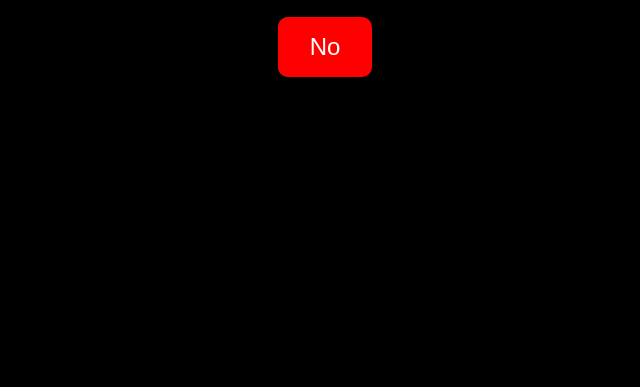
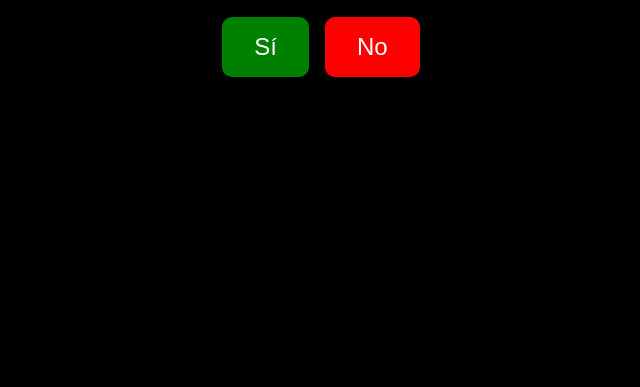
Before and after one commit to LIPOSEX/simon-es-gay, a plain HTML site: page index.html in a window 1280 px wide. Shown: the part 413-800 px from the top of the page, without its empty margins (319-959 px from the left). Drawn offline with Linux system fonts and the light colour scheme.

Commit message:
Update index.html

```diff
--- a/index.html
+++ b/index.html
@@ -25,6 +25,7 @@
     .buttons {
       display: flex;
       gap: 1rem;
+      position: relative;
     }
 
     button {
@@ -43,7 +44,6 @@
     #no {
       background-color: red;
       color: white;
-      position: absolute;
     }
   </style>
 </head>
@@ -59,6 +59,9 @@
     const yesButton = document.getElementById('yes');
 
     noButton.addEventListener('mouseenter', () => {
+      // Cambiar a posición absoluta sólo cuando se mueve
+      noButton.style.position = 'absolute';
+
       const maxX = window.innerWidth - noButton.offsetWidth;
       const maxY = window.innerHeight - noButton.offsetHeight;
 
```
